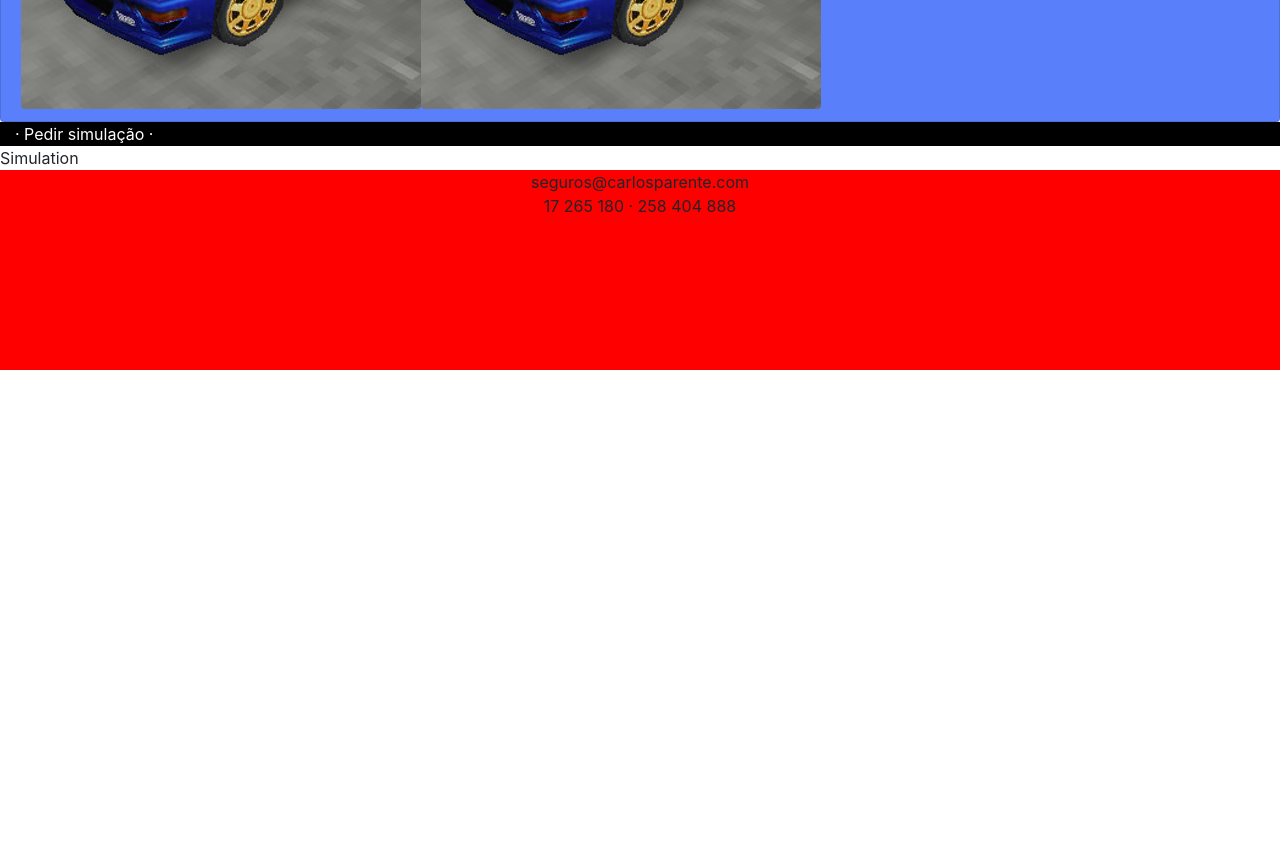
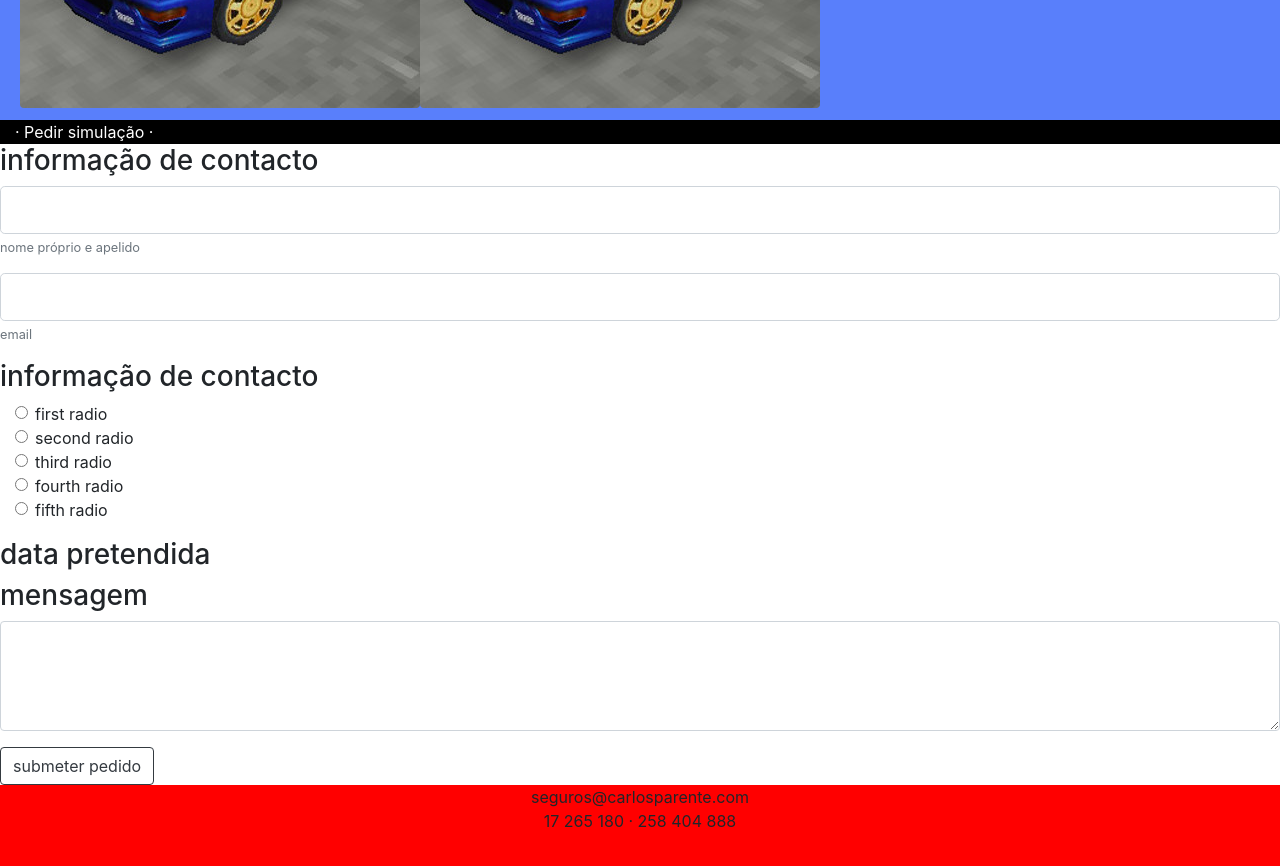
Before and after one commit to lmagoncalo/seguros-parente, a React (Create React App) app: page / in a window 1280 px wide. Shown: the part 2460-3326 px from the top of the page. Before the commit the page ends 2830 px from the top, so only its background shows below. Built offline with nearby package versions, Linux system fonts and the light colour scheme.

Commit message:
Simulation added

```diff
--- a/package.json
+++ b/package.json
@@ -7,6 +7,7 @@
     "@testing-library/react": "^9.5.0",
     "@testing-library/user-event": "^7.2.1",
     "bootstrap": "^4.4.1",
+    "elasticemail": "^0.2.0",
     "react": "^16.13.1",
     "react-bootstrap": "^1.0.0",
     "react-dom": "^16.13.1",
--- a/src/Components/App/App.js
+++ b/src/Components/App/App.js
@@ -10,7 +10,6 @@ class App extends Component{
     render() {
         return (
             <div>
-
                 <Navbar collapseOnSelect expand="lg" bg="light" variant="light" sticky="top">
                     <Navbar.Toggle aria-controls="responsive-navbar-nav" />
                     <Navbar.Collapse id="responsive-navbar-nav" className="justify-content-end">
--- a/src/Components/Classes/Classes.js
+++ b/src/Components/Classes/Classes.js
@@ -6,32 +6,34 @@ import Class from '../Class/Class'
 import {ListGroup} from "react-bootstrap";
 import {getColor} from "../../Colors";
 
+
 class Classes extends Component {
     render() {
         // Cria uma apresentação para cada classe
-        const classes = getClasses();
         let background_color;
         let color;
         let flag = true;
+        const classes = getClasses();
+
         const classes_comp = classes.map((c) => {
             if(flag){
                 background_color = getColor();
                 color = 'white';
-                flag = false;
             } else{
                 background_color = 'white';
                 color = 'black';
-                flag = true;
             }
+            flag = !flag;
+
             return (
-                <ListGroup.Item style={{backgroundColor:background_color, color:color}}> <Class className="col-lg" key={"class_" + c.id} class={c} /> </ListGroup.Item>
+                <ListGroup.Item style={{backgroundColor:background_color, color:color}} key={"class_list_" + c.id}> <Class className="col-lg" key={"class_" + c.id} class={c} /> </ListGroup.Item>
             );
         });
 
         return (
             <div>
                 <Title name={"A nossa frota"}/>
-                <ListGroup>
+                <ListGroup variant="flush">
                     {classes_comp}
                 </ListGroup>
             </div>
--- a/src/Components/Simulation/Simulation.js
+++ b/src/Components/Simulation/Simulation.js
@@ -1,13 +1,153 @@
 import React, { Component } from 'react';
 import './Simulation.css';
 import Title from "../Title/Title";
+import {Form, Button, Col} from "react-bootstrap";
 
 class Simulation extends Component {
+    constructor(props) {
+        super(props);
+        this.state = {
+            name: '',
+            email: '',
+            car_type: '',
+            message: '',
+            start_date: null,
+            end_date: null,
+        };
+        this.handleNameChange = this.handleNameChange.bind(this);
+        this.handleEmailChange = this.handleEmailChange.bind(this);
+        this.handleCarTypeChange = this.handleCarTypeChange.bind(this);
+        this.handleStartDateChange = this.handleStartDateChange.bind(this);
+        this.handleEndDateChange = this.handleEndDateChange.bind(this);
+        this.handleMessageChange = this.handleMessageChange.bind(this);
+        this.handleSubmit = this.handleSubmit.bind(this);
+    }
+
+    handleNameChange (evt) {
+        this.setState({ name: evt.target.value });
+    }
+
+    handleEmailChange (evt) {
+        this.setState({ email: evt.target.value });
+    }
+
+    handleCarTypeChange (evt) {
+        this.setState({ car_type: evt.target.value });
+    }
+
+    handleMessageChange (evt) {
+        this.setState({ message: evt.target.value });
+    }
+
+    handleStartDateChange (evt) {
+        this.setState({ start_date: evt.target.value });
+    }
+
+    handleEndDateChange (evt) {
+        this.setState({ end_date: evt.target.value });
+    }
+
+    handleSubmit(event) {
+        event.preventDefault();
+
+        /*
+        console.log(this.state.name);
+        console.log(this.state.email);
+        console.log(this.state.car_type);
+        console.log(this.state.message);
+        */
+
+        var elasticemail = require('elasticemail');
+        var client = elasticemail.createClient({
+            username: 'veriwa9198@itiomail.com',
+            apiKey: '9E1130144C1314C06B344AF3DE45D049DF2D'
+        });
+
+        var msg = {
+            from: 'veriwa9198@itiomail.com',
+            from_name: 'Luis Agante',
+            to: 'lmagoncalo@gmail.com',
+            subject: 'Hello',
+            body_text: 'Hello World!'
+        };
+
+        client.mailer.send(msg, function(err, result) {
+            if (err) {
+                return console.error(err);
+            }
+
+            console.log(result);
+        });
+    }
+
     render() {
         return (
             <div>
                 <Title name={"Pedir simulação"}/>
-                Simulation
+                <Form onSubmit={this.handleSubmit}>
+                    <h3>informação de contacto</h3>
+                    <Form.Group controlId="formBasicText">
+                        <Form.Control size="lg" type="text" onChange={this.handleNameChange} />
+                        <Form.Text className="text-muted">
+                            nome próprio e apelido
+                        </Form.Text>
+                    </Form.Group>
+                    <Form.Group controlId="formBasicEmail">
+                        <Form.Control size="lg" type="email" onChange={this.handleEmailChange} />
+                        <Form.Text className="text-muted">
+                            email
+                        </Form.Text>
+                    </Form.Group>
+
+                    <h3>informação de contacto</h3>
+                    <Form.Group>
+                        <Col sm={10}>
+                            <Form.Check
+                                type="radio"
+                                label="first radio"
+                                name="formHorizontalRadios"
+                                id="formHorizontalRadios1"
+                            />
+                            <Form.Check
+                                type="radio"
+                                label="second radio"
+                                name="formHorizontalRadios"
+                                id="formHorizontalRadios2"
+                            />
+                            <Form.Check
+                                type="radio"
+                                label="third radio"
+                                name="formHorizontalRadios"
+                                id="formHorizontalRadios3"
+                            />
+                        </Col>
+                        <Col sm={10}>
+                            <Form.Check
+                                type="radio"
+                                label="fourth radio"
+                                name="formHorizontalRadios"
+                                id="formHorizontalRadios4"
+                            />
+                            <Form.Check
+                                type="radio"
+                                label="fifth radio"
+                                name="formHorizontalRadios"
+                                id="formHorizontalRadios5"
+                            />
+                        </Col>
+                    </Form.Group>
+
+                    <h3>data pretendida</h3>
+
+                    <h3>mensagem</h3>
+                    <Form.Group>
+                        <Form.Control as="textarea" rows="4" onChange={this.handleMessageChange} />
+                    </Form.Group>
+
+                    <Button variant="outline-dark" type="submit">
+                        submeter pedido
+                    </Button>
+                </Form>
             </div>
         );
     }
```
Also changed, not shown: 1 other file (tests, documents, lock files or other folders).
